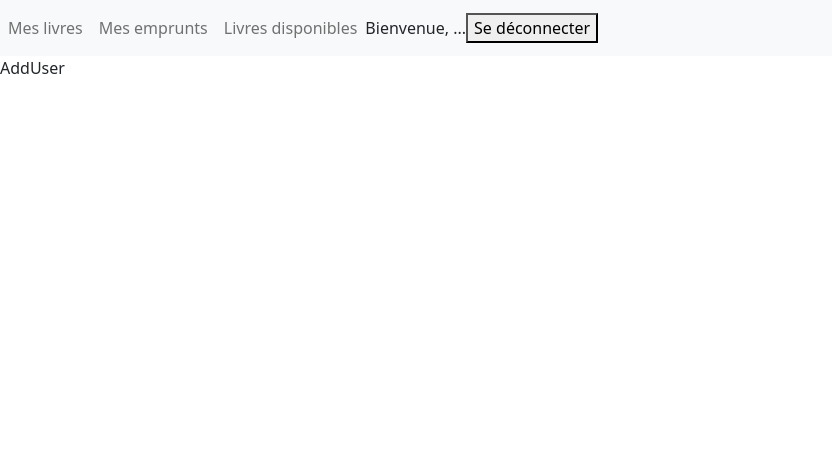
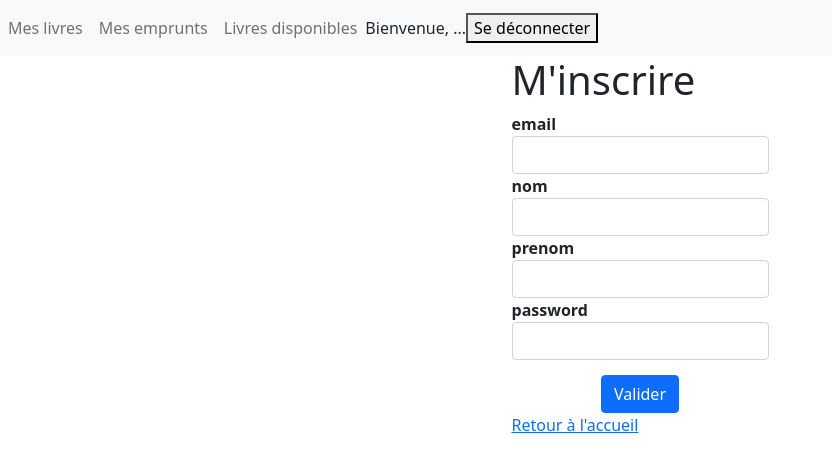
Before and after one commit to smaestri/sharebook-042022, a React (Create React App) app in the folder frontend/my-app/: page /addUser in a window 1280 px wide. Shown: the top 472 px of the page, without its empty margins (0-832 px from the left). Built offline with nearby package versions, Linux system fonts and the light colour scheme.

Commit message:
Session 113 - Inscription

```diff
--- a/frontend/my-app/src/AddUser.js
+++ b/frontend/my-app/src/AddUser.js
@@ -1,3 +1,60 @@
-export default function AddUser() {
-    return "AddUser"
+import React from 'react'
+import { Link } from "react-router-dom";
+
+import './AddUser.scss'
+
+class AddUser extends React.Component {
+
+  constructor() {
+    super();
+    this.state = { userData: {}}
+  }
+
+  handleChange = (event) => {
+    let currentState = { ...this.state.userData };
+    currentState[event.target.name] = event.target.value;
+    this.setState({ userData: currentState })
+  }
+
+  onSubmit = (event) => {
+    event.preventDefault();
+    console.log("onSubmit")
+    console.log(this.state.userData)
+  }
+
+  render() {
+    return (
+      <div className="add-user-container">
+        <div>
+          <h1>M'inscrire</h1>
+          <div>
+            <form onSubmit={this.onSubmit}>
+              <div>
+                <label>email</label>
+                <input name="email" type="text" className="form-control" onChange={this.handleChange} />
+              </div>
+              <div>
+                <label>nom</label>
+                <input name="lastName" type="text" className="form-control" onChange={this.handleChange} />
+              </div>
+              <div>
+                <label>prenom</label>
+                <input name="firstName" type="text" className="form-control" onChange={this.handleChange} />
+              </div>
+              <div>
+                <label>password</label>
+                <input name="password" type="password" className="form-control" onChange={this.handleChange} />
+              </div>
+              <div className="container-valid text-center">
+                <input type="submit" value="Valider" className="btn btn-primary" onChange={this.handleChange} />
+              </div>
+            </form>
+          </div>
+          <div><Link to="/">Retour à l'accueil</Link></div>
+        </div>
+      </div>
+    )
+  }
 }
+
+export default AddUser
--- /dev/null
+++ b/frontend/my-app/src/AddUser.scss
@@ -0,0 +1,13 @@
+.add-user-container {
+    display: flex;
+    align-content: center;
+    justify-content: center;
+
+    label {
+        font-weight: 600;
+    }
+
+    .container-valid {
+        margin-top: 15px;
+    }
+}
```
